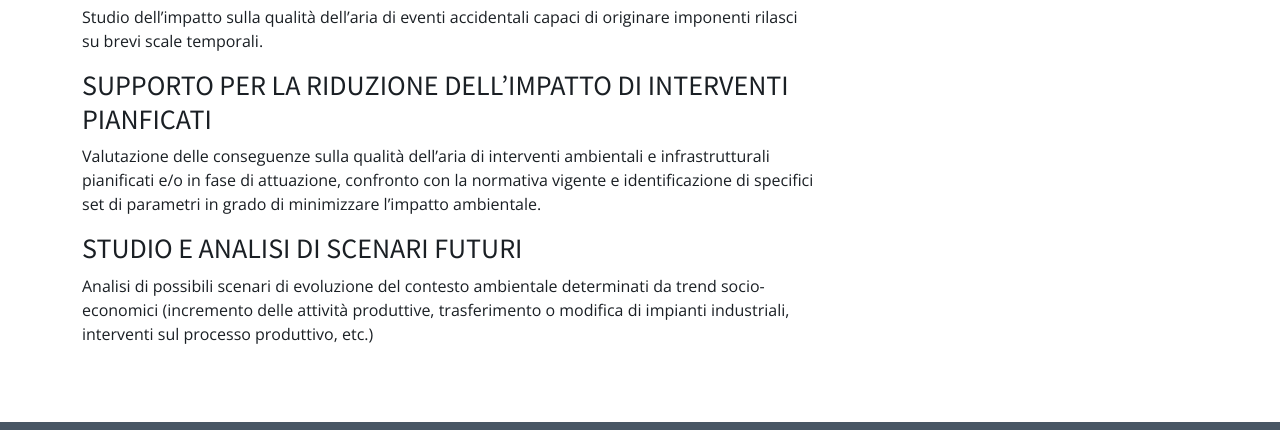
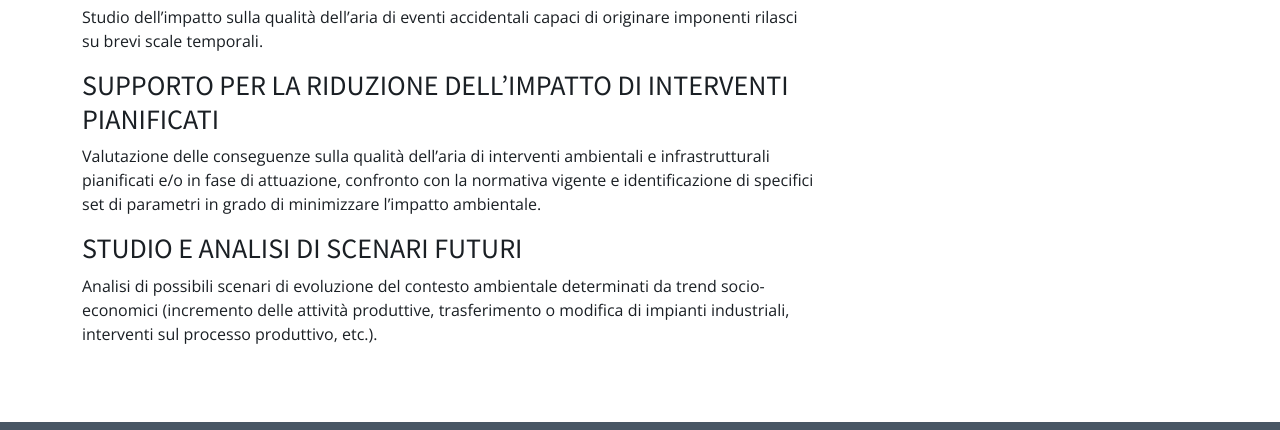
Before and after one commit to pm-ten/pm-ten.github.io, a Jekyll site: the page built from _pages/services/it/air-quality-modeling.md, in a window 1280 px wide and 1331 px high. Shown: the part 521-951 px from the top of the window. Built offline with Jekyll 4.4.1, drawn with Linux system fonts in a browser that asks for light colours; our own code applies the rules of GitHub Pages for plain Markdown files.

Commit message:
news PM2024+modifiche sintassi

```diff
--- a/_data/services.yml
+++ b/_data/services.yml
@@ -37,7 +37,7 @@
 -
   key: service-meteo-and-marine-modeling
   title:
-    en: Metereological and Marine Modeling
+    en: Meteorological and Marine Modeling
     it: Modellistica Meteo e Marina
   abstract:
     en: Numerical meteorological and marine modeling, with simulations of atmospheric dynamics and ocean dynamics (wave motion and marine currents) using state-of-the-art modeling tools. Tailored services, provided on scales ranging from continental to local (down to a hundred meters), both for forecasting purposes and for climatological analysis and/or reconstruction of past events.
--- a/_pages/services/it/air-quality-modeling.md
+++ b/_pages/services/it/air-quality-modeling.md
@@ -12,8 +12,8 @@ Valutazione dell’impatto di singole sorgenti emissive sulla qualità dell’ar
 ### SIMULAZIONE DI EVENTI ACCIDENTALI
 Studio dell'impatto sulla qualità dell'aria di eventi accidentali capaci di originare imponenti rilasci su brevi scale temporali.
 
-### SUPPORTO PER LA RIDUZIONE DELL'IMPATTO DI INTERVENTI PIANFICATI
+### SUPPORTO PER LA RIDUZIONE DELL'IMPATTO DI INTERVENTI PIANIFICATI
 Valutazione delle conseguenze sulla qualità dell’aria di interventi ambientali e infrastrutturali pianificati e/o in fase di attuazione, confronto con la normativa vigente e identificazione di specifici set di parametri in grado di minimizzare l’impatto ambientale.
 
 ### STUDIO E ANALISI DI SCENARI FUTURI
-Analisi di possibili scenari di evoluzione del contesto ambientale determinati da trend socio-economici (incremento delle attività produttive, trasferimento o modifica di impianti industriali, interventi sul processo produttivo, etc.)
+Analisi di possibili scenari di evoluzione del contesto ambientale determinati da trend socio-economici (incremento delle attività produttive, trasferimento o modifica di impianti industriali, interventi sul processo produttivo, etc.).
```
Also changed, not shown: _data/news.yml (+10 -0 lines), _pages/news/en/PM2024.md (added, +11 -0 lines), _pages/news/it/PM2024.md (added, +11 -0 lines), _pages/services/en/air-quality-modeling.md (+1 -1 lines), _pages/services/it/environmental-monitoring-and-analysis.md (+3 -3 lines), _pages/services/it/problem-solving-and-project-building.md (+1 -1 lines), 1 other file.
